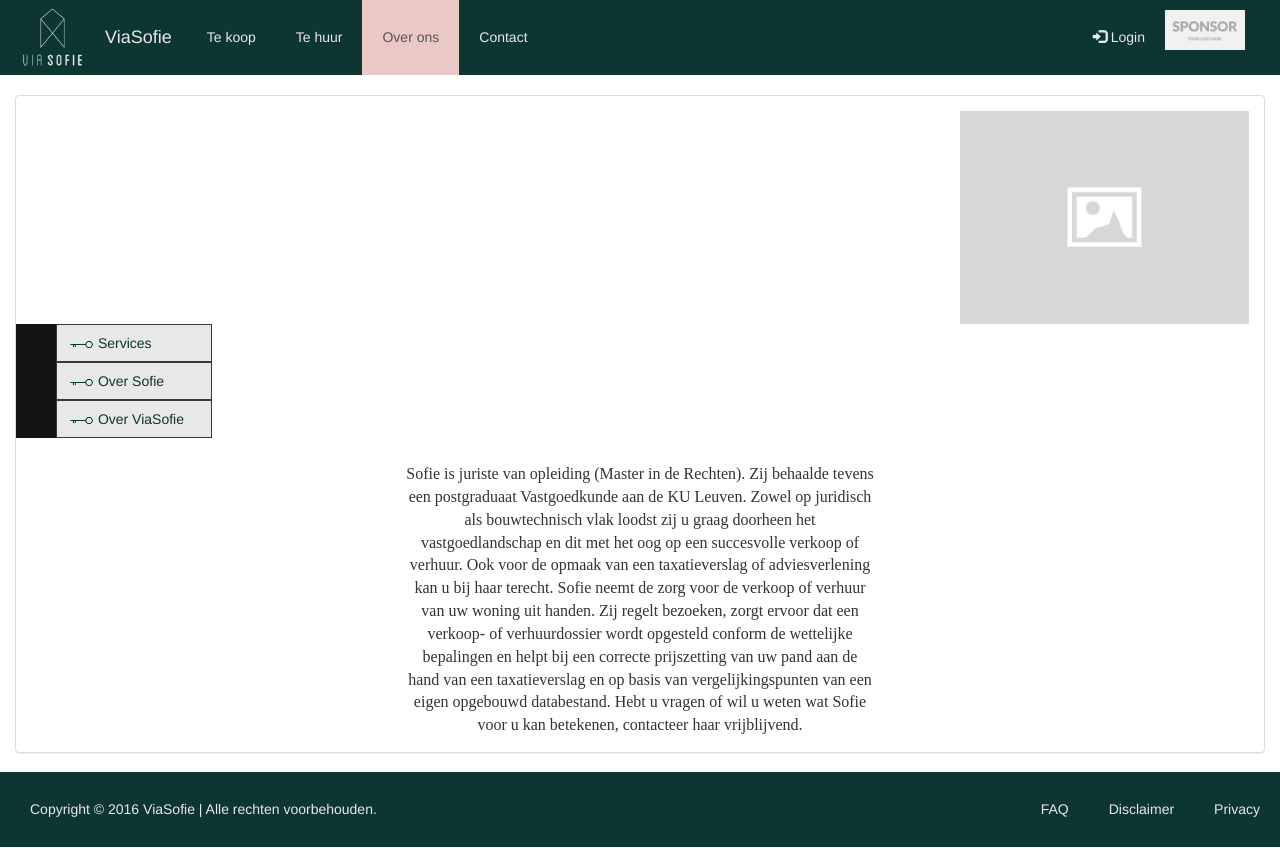
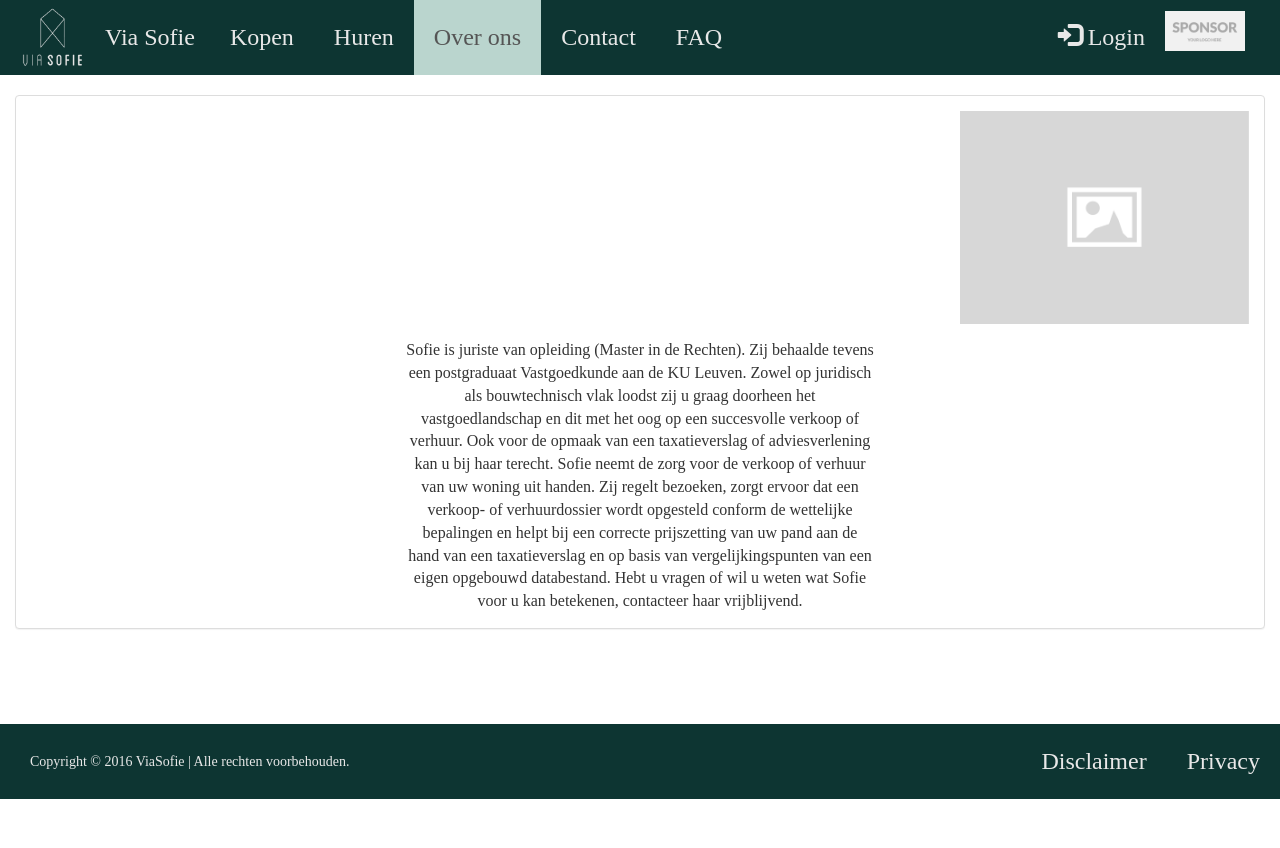
Before and after one commit to oliviervanbulck/viasofie, a Django app: page /about/ in a window 1280 px wide. After the commit the page ends 799 px from the top, so only its background shows below. Run offline with Django 3.2, Linux system fonts and the light colour scheme; some libraries are stand-ins or nearby versions; some web fonts are replaced.

Commit message:
Aanpassingen menubalk

```diff
--- a/ViaSofie/ViaSofie/static/ViaSofie/css/screen.css
+++ b/ViaSofie/ViaSofie/static/ViaSofie/css/screen.css
@@ -19,15 +19,26 @@ Menubalk
     border: none;
     border-radius: 0;
     min-height: 75px;
+    font-family:"RopaSans" ;
+    font-size: 24px;
 }
+@font-face {
+    font-family: RopaSans;
+    src: url("../fonts/RopaSansSCPPro-Regular.otf")
+}
+
+
+
 
 .navbar-default .logo {
     width: 75px;
     height: 75px;
+
 }
 
 .navbar-brand {
     line-height: 45px;
+    font-size: 24px;
 }
 
 .navbar-nav > li > a {
@@ -43,11 +54,11 @@ Menubalk
 }
 
 .navbar-default .navbar-brand:focus, .navbar-default .navbar-brand:hover, .navbar-default .navbar-nav > li > a:hover, .navbar-default .navbar-nav > li > a:focus {
-    color: #eac8c6;
+    color: #bad5ce;
 }
 
 .navbar-default .navbar-nav > .active > a, .navbar-default .navbar-nav > .active > a:focus, .navbar-default .navbar-nav > .active > a:hover, .navbar-default .navbar-nav > .open > a, .navbar-default .navbar-nav > .open > a:focus, .navbar-default .navbar-nav > .open > a:hover {
-    background-color: #eac8c6;
+    background-color: #bad5ce;
 }
 
 /*
--- a/ViaSofie/ViaSofie/templates/ViaSofie/about.html
+++ b/ViaSofie/ViaSofie/templates/ViaSofie/about.html
@@ -5,38 +5,9 @@
 
 {% block content %}
     <style>
-        #cssmenu {
-            background: #121212;
-            list-style: none;
-            margin: 0;
-            padding: 0;
-            width: 14em;
-        }
 
-        #cssmenu li {
-            font: 67.5%
-            font-family: RopaSansPro-Italic;
-            margin: 0;
-            padding: 0;
-            list-style: none;
-        }
 
-        #cssmenu a {
-            background: #e8e8e8;
-            border: 1px solid #393939;
-            color: #0d3532;
-            display: block;
-            margin: 0;
-            padding: 8px 12px;
-            text-decoration: none;
-            font-weight: normal;
-        }
 
-        #cssmenu a:hover {
-            background: #2580a2 left center no-repeat;
-            color: #fff;
-            padding-bottom: 8px;
-        }
 
         #mainbody {
             font-family: RopaSansPro-Italic;
@@ -54,16 +25,7 @@
         <div id="profile" class="panel panel-default">
             <img src="{% static "ViaSofie/placeholder.png" %}" alt="profile"
                  style="width:304px;height:228px;padding-right: 15px;padding-top: 15px;">
-            <div id='cssmenu' style="text-align: left">
-                <ul>
-                    <li class='active'><a href='#'><span><img src="{% static "ViaSofie/SleutelIcon.png" %}"> </img>
-                        Services</span></a></li>
-                    <li><a href='#'><span><img src="{% static "ViaSofie/SleutelIcon.png" %}"> </img>
-                        Over Sofie</span></a></li>
-                    <li class='last'><a href='#'><span><img src="{% static "ViaSofie/SleutelIcon.png" %}"> </img>Over ViaSofie</span></a>
-                    </li>
-                </ul>
-            </div>
+
             <div id="mainbody" class="panel-body text-center">
                Sofie is juriste van opleiding (Master in de Rechten). Zij behaalde tevens  een postgraduaat Vastgoedkunde aan de KU Leuven.
                 Zowel op juridisch als bouwtechnisch vlak loodst zij u graag doorheen het vastgoedlandschap en dit met het oog op een succesvolle verkoop of verhuur.
--- a/ViaSofie/ViaSofie/templates/ViaSofie/index.html
+++ b/ViaSofie/ViaSofie/templates/ViaSofie/index.html
@@ -1,7 +1,7 @@
 {% extends "ViaSofie/master.html" %}
 {% load staticfiles %}
 
-{% block title %}ViaSofie{% endblock %}
+{% block title %}Home{% endblock %}
 
 {% block headcontent %}
     <style>
--- a/ViaSofie/ViaSofie/templates/ViaSofie/master.html
+++ b/ViaSofie/ViaSofie/templates/ViaSofie/master.html
@@ -9,7 +9,7 @@
     <script src="https://ajax.googleapis.com/ajax/libs/jquery/1.12.0/jquery.min.js"></script>
     <script src="http://maxcdn.bootstrapcdn.com/bootstrap/3.3.6/js/bootstrap.min.js"></script>
 
-    <title>{% block title %}{% endblock %} | ViaSofie</title>
+    <title>{% block title %}{% endblock %} | Via Sofie</title>
     {% block headcontent %}
     {% endblock %}
     {% block extrahead %}{% endblock %}
@@ -39,18 +39,19 @@ margin-top: 5%;
             </button>
             <a style="float: left;" href="{% url 'index' %}"><img src="{% static "ViaSofie/logo.png" %}" alt="Logo"
                                                                   class="logo"/></a>
-            <a class="navbar-brand" href="{% url 'index' %}">ViaSofie</a>
+            <a class="navbar-brand" href="{% url 'index' %}">Via Sofie</a>
         </div>
         <div class="collapse navbar-collapse" id="viaSofieNavigation">
             <ul class="nav navbar-nav">
-                <li class="{% if nbar == 'kopen' %}active{% endif %}"><a href="{% url 'panden.index' %}">Te koop</a>
+                <li class="{% if nbar == 'kopen' %}active{% endif %}"><a href="{% url 'panden.index' %}">Kopen</a>
                 </li>
-                <li class="{% if nbar == 'huren' %}active{% endif %}"><a href="{% url 'panden.index' %}">Te huur</a>
+                <li class="{% if nbar == 'huren' %}active{% endif %}"><a href="{% url 'panden.index' %}">Huren</a>
                 </li>
                 <li class="{% if nbar == 'about' %}active{% endif %}"><a href="{% url 'ViaSofie.about' %}">Over ons</a>
                 </li>
                 <li class="{% if nbar == 'contact' %}active{% endif %}"><a
                         href="{% url 'ViaSofie.contact' %}">Contact</a></li>
+            <li class="{% if nbar == 'faq' %}active{% endif %}"><a href="{% url 'ViaSofie.faq' %}">FAQ</a></li>
             </ul>
             {% if not user.is_authenticated %}
                 <ul class="nav navbar-nav navbar-right">
@@ -135,7 +136,7 @@ margin-top: 5%;
             <span class="navbar-brand text-muted">Copyright &copy; 2016 ViaSofie | Alle rechten voorbehouden.</span>
         </div>
         <ul class="nav navbar-nav navbar-right">
-            <li class="{% if nbar == 'faq' %}active{% endif %}"><a href="{% url 'ViaSofie.faq' %}">FAQ</a></li>
+
             <li class="{% if nbar == 'disclaimer' %}active{% endif %}"><a href="{% url 'ViaSofie.disclaimer' %}">Disclaimer</a>
             </li>
             <li class="{% if nbar == 'privacy' %}active{% endif %}"><a href="{% url 'ViaSofie.privacy' %}">Privacy</a>
```
Also changed, not shown: ViaSofie/ViaSofie/static/ViaSofie/fonts/RopaSansPro-Italic.otf (added), ViaSofie/ViaSofie/static/ViaSofie/fonts/RopaSansSCPro-Regular.otf (added).
